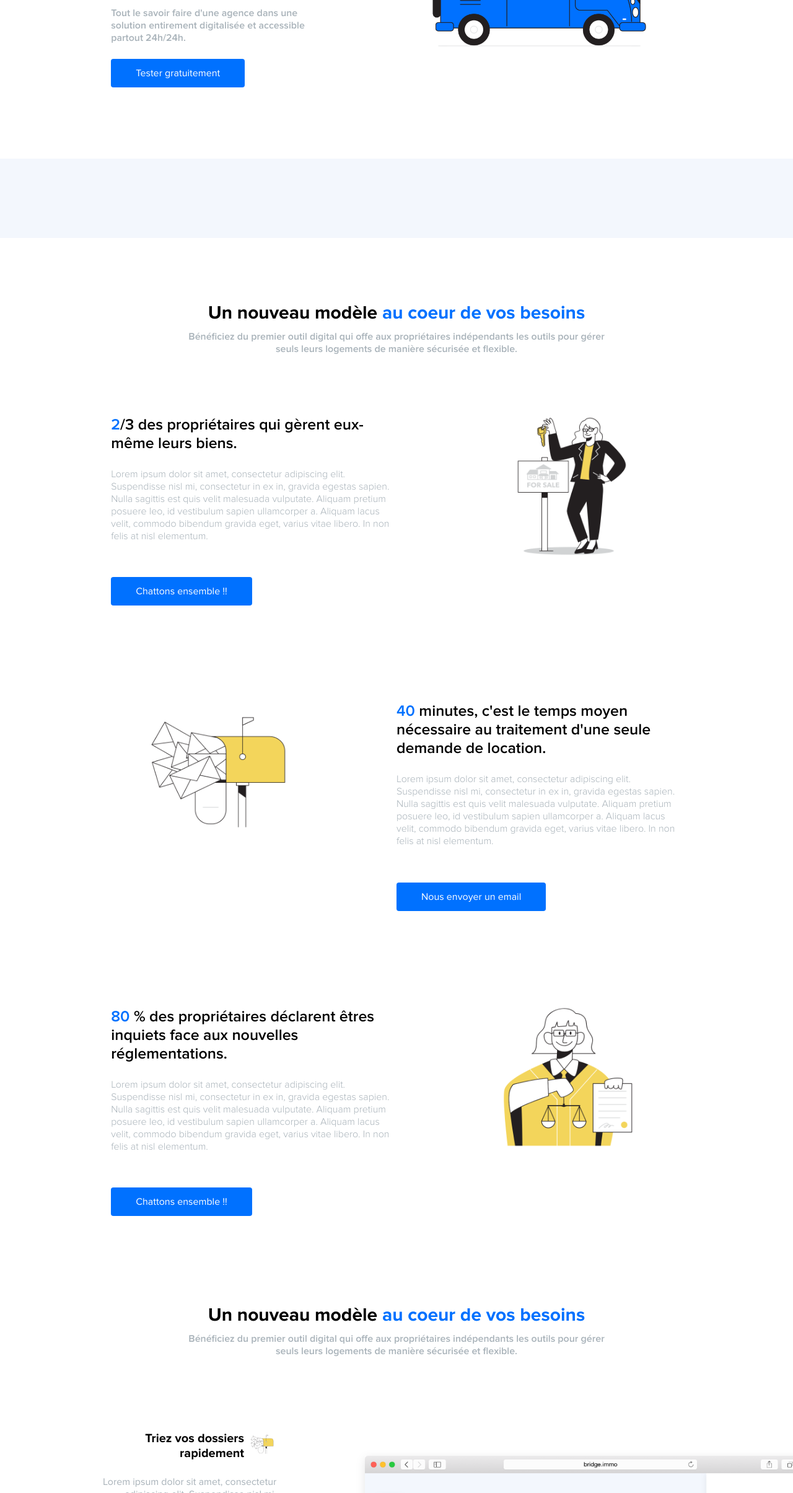
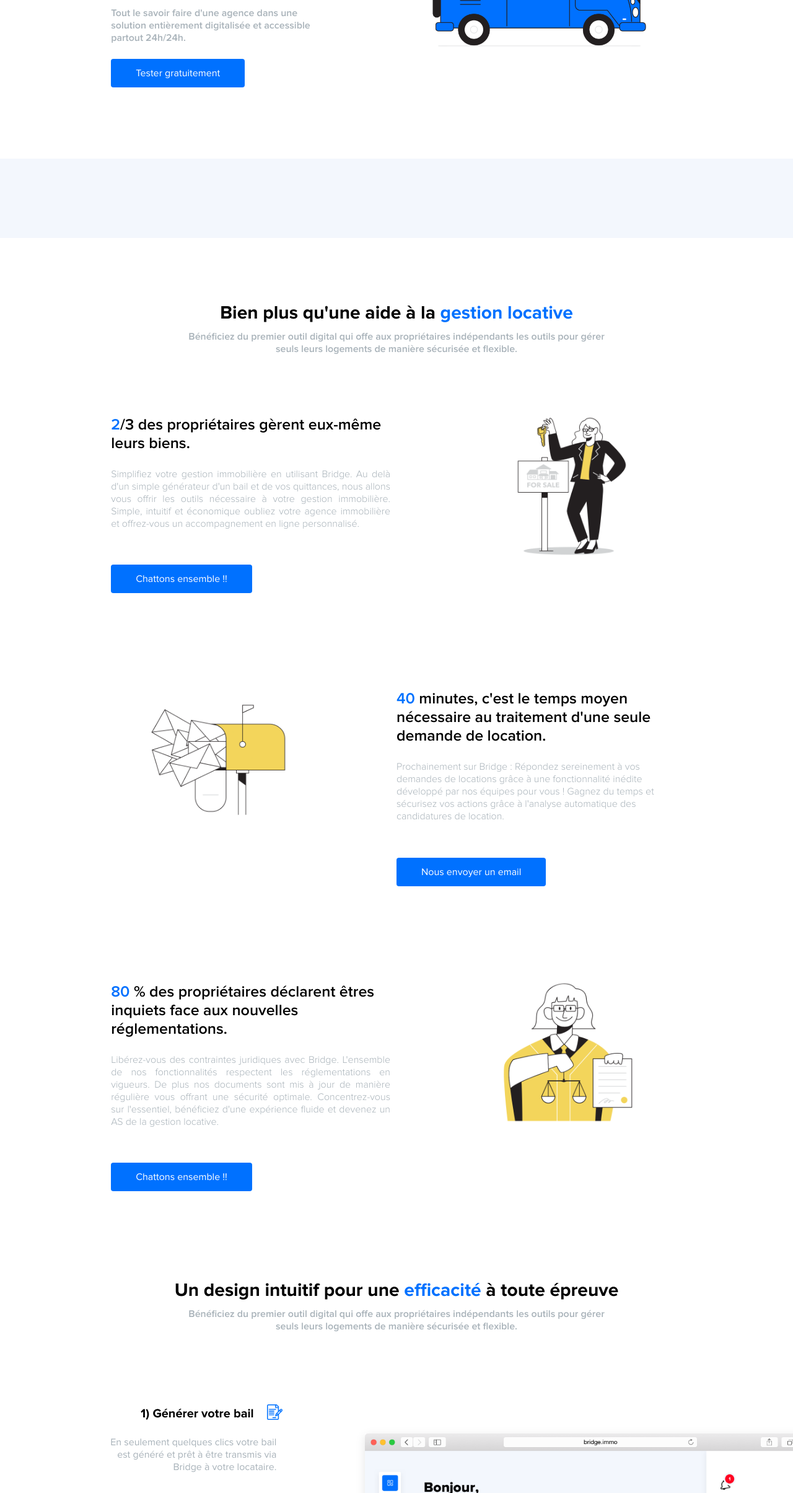
Before and after one commit to bridge-immo/landing, a plain HTML site: page concept.html in a window 1280 px wide. Shown: the part 391-2800 px from the top of the page at 62% size. Drawn offline with nearby package versions, Linux system fonts and the light colour scheme.

Commit message:
Page concept finalisée expt illus

```diff
--- a/concept.html
+++ b/concept.html
@@ -39,7 +39,7 @@
             <span class="text-blue"> libre </span> de ne plus choisir une agence
           </h1>
           <p class="text-info-concept">
-            Tout le savoir faire d'une agence dans une solution entirement
+            Tout le savoir faire d'une agence dans une solution entièrement
             digitalisée et accessible partout 24h/24h.
           </p>
           <a href="#signup" class="btn btn-blue">Tester gratuitement</a>
@@ -54,8 +54,8 @@
     <div class="container">
       <div class="constat-section-concept">
         <h2 class="constat-title">
-          Un nouveau modèle
-          <span class="text-blue">au coeur de vos besoins</span>
+          Bien plus qu'une aide à la
+          <span class="text-blue">gestion locative</span>
         </h2>
         <p class="text-info">
           Bénéficiez du premier outil digital qui offe aux propriétaires
@@ -67,16 +67,15 @@
       <div class="left-section-concept">
         <div class="left-concept">
           <h3 class="concept-section-title">
-            <span class="text-blue">2</span>/3 des propriétaires qui gèrent
-            eux-même leurs biens.
+            <span class="text-blue">2</span>/3 des propriétaires gèrent eux-même
+            leurs biens.
           </h3>
           <p>
-            Lorem ipsum dolor sit amet, consectetur adipiscing elit. Suspendisse
-            nisl mi, consectetur in ex in, gravida egestas sapien. Nulla
-            sagittis est quis velit malesuada vulputate. Aliquam pretium posuere
-            leo, id vestibulum sapien ullamcorper a. Aliquam lacus velit,
-            commodo bibendum gravida eget, varius vitae libero. In non felis at
-            nisl elementum.
+            Simplifiez votre gestion immobilière en utilisant Bridge. Au delà
+            d'un simple générateur d'un bail et de vos quittances, nous allons
+            vous offrir les outils nécessaire à votre gestion immobilière.
+            Simple, intuitif et économique oubliez votre agence immobilière et
+            offrez-vous un accompagnement en ligne personnalisé.
           </p>
           <div>
             <a href="#" class="btn btn-blue">Chattons ensemble !!</a>
@@ -97,12 +96,10 @@
             nécessaire au traitement d'une seule demande de location.
           </h3>
           <p>
-            Lorem ipsum dolor sit amet, consectetur adipiscing elit. Suspendisse
-            nisl mi, consectetur in ex in, gravida egestas sapien. Nulla
-            sagittis est quis velit malesuada vulputate. Aliquam pretium posuere
-            leo, id vestibulum sapien ullamcorper a. Aliquam lacus velit,
-            commodo bibendum gravida eget, varius vitae libero. In non felis at
-            nisl elementum.
+            Prochainement sur Bridge : Répondez sereinement à vos demandes de
+            locations grâce à une fonctionnalité inédite développé par nos
+            équipes pour vous ! Gagnez du temps et sécurisez vos actions grâce à
+            l'analyse automatique des candidatures de location.
           </p>
           <div>
             <a href="#" class="btn btn-blue">Nous envoyer un email</a>
@@ -117,12 +114,11 @@
             êtres inquiets face aux nouvelles réglementations.
           </h3>
           <p>
-            Lorem ipsum dolor sit amet, consectetur adipiscing elit. Suspendisse
-            nisl mi, consectetur in ex in, gravida egestas sapien. Nulla
-            sagittis est quis velit malesuada vulputate. Aliquam pretium posuere
-            leo, id vestibulum sapien ullamcorper a. Aliquam lacus velit,
-            commodo bibendum gravida eget, varius vitae libero. In non felis at
-            nisl elementum.
+            Libérez-vous des contraintes juridiques avec Bridge. L'ensemble de
+            nos fonctionnalités respectent les réglementations en vigueurs. De
+            plus nos documents sont mis à jour de manière régulière vous offrant
+            une sécurité optimale. Concentrez-vous sur l'essentiel, bénéficiez
+            d'une expérience fluide et devenez un AS de la gestion locative.
           </p>
           <div>
             <a href="#" class="btn btn-blue">Chattons ensemble !!</a>
@@ -135,8 +131,8 @@
 
       <div class="solution-section-concept">
         <h2 class="constat-title">
-          Un nouveau modèle
-          <span class="text-blue">au coeur de vos besoins</span>
+          Un design intuitif pour une
+          <span class="text-blue">efficacité </span>à toute épreuve
         </h2>
         <p class="text-info">
           Bénéficiez du premier outil digital qui offe aux propriétaires
@@ -150,40 +146,40 @@
       <div class="left-screen-section">
         <div class="card-screen-section">
           <div class="title-line">
-            <h1>Triez vos dossiers rapidement</h1>
+            <h1>1) Générer votre bail</h1>
             <div class="title-line-image">
-              <img src="img/full_inbox_.png" alt="full_inbox_.png" />
+              <img src="img/document.png" alt="document.png" />
             </div>
           </div>
           <p>
-            Lorem ipsum dolor sit amet, consectetur adipiscing elit. Suspendisse
-            nisl mi.
+            En seulement quelques clics votre bail est généré et prêt à être
+            transmis via Bridge à votre locataire.
           </p>
         </div>
 
         <div class="card-screen-section">
           <div class="title-line">
-            <h1>Triez vos dossiers rapidement</h1>
+            <h1>2) Créer vos quittances</h1>
             <div class="title-line-image">
-              <img src="img/full_inbox_.png" alt="full_inbox_.png" />
+              <img src="img/send.png" alt="send.png" />
             </div>
           </div>
           <p>
-            Lorem ipsum dolor sit amet, consectetur adipiscing elit. Suspendisse
-            nisl mi.
+            Si votre bail est fait sur Bridge, vos quittances sont générées
+            automatiquement et transmises tout les mois à votre locataire.
           </p>
         </div>
 
         <div class="card-screen-section">
           <div class="title-line">
-            <h1>Triez vos dossiers rapidement</h1>
+            <h1>3) A vous de jouer</h1>
             <div class="title-line-image">
-              <img src="img/full_inbox_.png" alt="full_inbox_.png" />
+              <img src="img/group.png" alt="group.png" />
             </div>
           </div>
           <p>
-            Lorem ipsum dolor sit amet, consectetur adipiscing elit. Suspendisse
-            nisl mi.
+            Devenez membre de notre équipe en testant nos nouvelles
+            fonctionnalités en cours de développement.
           </p>
         </div>
       </div>
@@ -197,30 +193,24 @@
     <div class="container">
       <div class="futur-section-concept">
         <h2 class="constat-title">
-          Un nouveau modèle
-          <span class="text-blue">au coeur de vos besoins</span>
+          Une vision centrée sur
+          <span class="text-blue">vos besoins</span>
         </h2>
         <p class="text-info">
-          Bénéficiez du premier outil digital qui offe aux propriétaires
-          indépendants les outils pour gérer seuls leurs logements de manière
-          sécurisée et flexible. Lorem ipsum dolor sit amet, consectetur
-          adipiscing elit. Suspendisse nisl mi, consectetur in ex in, gravida
-          egestas sapien. Nulla sagittis est quis velit malesuada vulputate.
-          Aliquam pretium posuere leo, id vestibulum sapien ullamcorper a.
-          Aliquam lacus velit, commodo bibendum gravida eget, varius vitae
-          libero. In non felis at nisl elementum. Lorem ipsum dolor sit amet,
-          consectetur adipiscing elit. Suspendisse nisl mi, consectetur in ex
-          in, gravida egestas sapien. Nulla sagittis est quis velit malesuada
-          vulputate. Aliquam pretium posuere leo, id vestibulum sapien
-          ullamcorper a. Aliquam lacus velit, commodo bibendum gravida eget,
-          varius vitae libero. In non felis at nisl elementum. Lorem ipsum dolor
-          sit amet, consectetur adipiscing elit. Suspendisse nisl mi,
-          consectetur in ex in, gravida egestas sapien. Nulla sagittis est quis
-          velit malesuada vulputate. Aliquam pretium posuere leo, id vestibulum
-          sapien ullamcorper a. Aliquam lacus velit, commodo bibendum gravida
-          eget, varius vitae libero. In non felis at nisl elementum.Lorem ipsum
-          dolor sit amet, consectetur adipiscing elit. Suspendisse nisl mi,
-          consectetur in ex in, gravida egestas sapien.
+          Les agences immobilières vous expliquent qu'il est difficile
+          d'organiser sa gestion immobilière soi-même. Cette opacité des agences
+          leurs permet d'obtenir la gestion de vos biens et des honoraires
+          parfois faramineux. Avec Bridge bénéficiez de tout les services en
+          ligne. C'est simple, efficace et économique laissez-vous simplement
+          guider par notre plateforme. Le savoir est une ressource clé c'est
+          pourquoi Bridge vous accompagne dans la création de vos documents et
+          vous explique de manière synthétique l'univers de la location
+          immobilière. Générez votre bail de location de manière simple et
+          fluide en seulement quelques minutes. Envoyez le document à votre
+          locataire et actionner la signature en ligne et tout ça gratuitement.
+          Créer votre quittance puis automatiser son envoi mensuel par mail
+          directement à votre locataire s'est simple, efficace et toujours
+          gratuit. De nombreuses fonctionnalités sont en cours de création ...
         </p>
       </div>
 
@@ -230,31 +220,27 @@
 
       <div class="question-section-concept">
         <h2 class="constat-title">
-          Un nouveau modèle
-          <span class="text-blue">au coeur de vos besoins</span>
+          Notre équipe répond à
+          <span class="text-blue">vos questions</span>
         </h2>
-        <p class="text-info">
-          Bénéficiez du premier outil digital qui offe aux propriétaires
-          indépendants les outils pour gérer seuls leurs logements de manière
-          sécurisée et flexible.
-        </p>
       </div>
 
       <div class="faq-box">
         <div class="question-box-open">
           <div class="line-question">
             <h4 class="question-title">
-              🧠 Bridge c'est quoi au juste ?
+              🧠 Comment vous-gagnez de l'argent ?
             </h4>
             <div class="down-arrow">
               <img src="img/down-arrow.png" alt="down-arrow.png" />
             </div>
           </div>
           <p class="anwser">
-            Lorem ipsum dolor sit amet, consectetur adipiscing elit. Suspendisse
-            nisl mi.Lorem ipsum dolor sit amet, consectetur adipiscing elit.
-            Suspendisse nisl mi.Lorem ipsum dolor sit amet, consectetur
-            adipiscing elit. Suspendisse nisl mi.
+            Chez Bridge, nous avons à cœur de créer la meilleure expérience
+            utilisateur. Notre plateforme est actuellement en version Bêta,
+            notre produit est en cours de développement et nous demanderons une
+            participation financière à nos utilisateurs lorsque ces premières
+            fonctionnalités seront finalisées.
           </p>
         </div>
 
@@ -301,7 +287,7 @@
         <div>
           <h3>Bridge</h3>
           <ul>
-            <li><a href="#">Le concept</a></li>
+            <li><a href="concept.html">Le concept</a></li>
             <li><a href="team.html">L'équipe</a></li>
             <li><a href="#">Pack presse</a></li>
           </ul>
--- a/css/main.css
+++ b/css/main.css
@@ -121,18 +121,11 @@ a {
   margin: 10px;
   margin-left: 0px;
   font-family: proxima-nova-regular;
+  transition: 0.2s ease-in-out;
 }
 
 .btn:hover {
-  padding: 14px 40px;
-  text-decoration: none;
-  border-radius: 4px;
-  text-align: center !important;
-  margin: 10px;
-  margin-left: 0px;
-  font-family: proxima-nova-regular;
-  font-size: 1.05em;
-  transition: all 0.13s ease-out;
+  transform: scale(1.2);
 }
 
 .btn-tab {
@@ -147,14 +140,6 @@ a {
 
 .btn-tab:hover {
   background: rgba(0, 0, 0, 0.05);
-  border-radius: 4px;
-  padding: 13px 40px;
-  text-decoration: none;
-  border-radius: 4px;
-  text-align: center !important;
-  margin: 10px;
-  margin-left: 0px;
-  font-family: proxima-nova-regular;
 }
 
 .btn-blue {
@@ -164,7 +149,6 @@ a {
 
 .btn-blue:hover {
   background-color: #72b0ff;
-  color: white;
   box-shadow: 0px 4px 15px 0px rgba(0, 0, 0, 0.05);
 }
 
@@ -186,9 +170,7 @@ a {
 }
 
 .btn-white:hover {
-  color: #0071ff;
   background-color: #e2eeff;
-  border: #0071ff;
   box-shadow: 0px 4px 15px 0px rgba(0, 0, 0, 0.05);
 }
 
@@ -866,7 +848,7 @@ p {
 .left-concept p {
   margin-bottom: 15%;
   margin-left: 0;
-  text-align: left;
+  text-align: justify;
 }
 
 .right-image-concept {
@@ -954,13 +936,13 @@ p {
 .title-line {
   display: flex;
   flex: 1;
-  justify-content: right;
+  justify-content: space-between;
   align-items: center;
 }
 
 .title-line h1 {
   text-align: right;
-  flex: 0.8;
+  flex: 0.85;
   font-size: 20px;
 }
 
@@ -971,7 +953,7 @@ p {
 
 .title-line-image {
   text-align: right;
-  flex: 0.2;
+  flex: 0.08;
 }
 
 .title-line-image img {
```
Also changed, not shown: index.html (+12 -3 lines), img/document.png (added), img/group.png (added), img/send.png (added).
